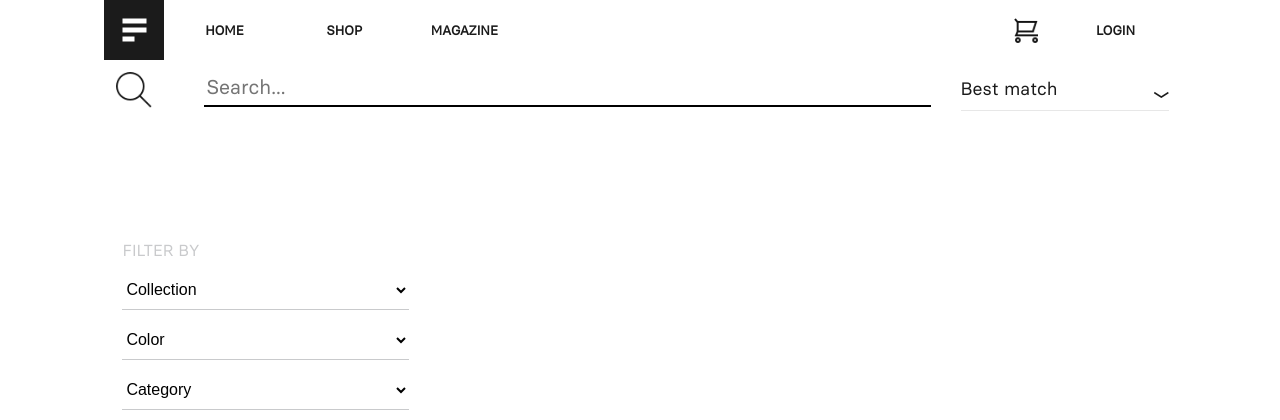
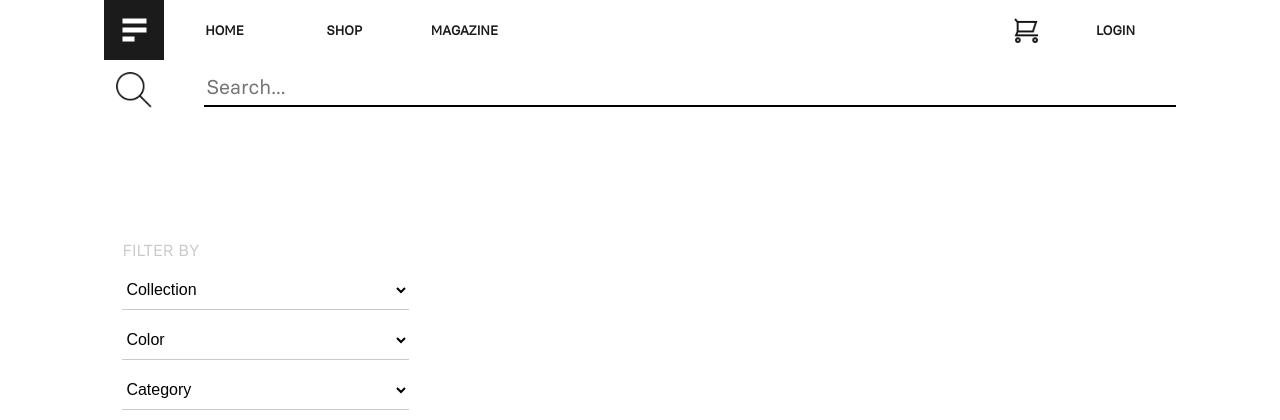
Before and after one commit to cjovignot/01_MyShop, a PHP site: page /?offset=1 in a window 1280 px wide. Shown: the top 420 px of the page. Run offline with PHP 8.4, Linux system fonts and the light colour scheme; data that the repository does not hold is empty; a stand-in replaces the project's code that opens the database connection.

Commit message:
0203 11.27

```diff
--- a/index.php
+++ b/index.php
@@ -47,9 +47,12 @@ session_start();
             </div>
             <div id="header_right_bottom">
                     <div id="nav_bar_search">
-                        <input id="search_input" type="text" placeholder="Search...">
+                        <form id="search_bar" action="">
+                            <input id="search_input" type="text" name="query" placeholder="Search...">
+                            <button hidden type="submit"></button>
+                        </form>
                         <!-- Best match déroulant -->
-                        <nav id="best_match">
+                        <!-- <nav id="best_match">
                             <ul>
                               <li class="scrolling_menu"><a href="#">Best match &ensp;</a>
                                 <ul class="sub_menu">
@@ -59,7 +62,7 @@ session_start();
                                 </ul>
                               </li>
                             </ul>
-                        </nav>
+                        </nav> -->
                     </div>
             </div>
         </div>
--- a/product_list.php
+++ b/product_list.php
@@ -51,7 +51,8 @@ session_start();
                     <?php
                 }
             } else {
-            $display_products = $pdo->query("SELECT * FROM products LIMIT 7");
+                $query = $_GET["query"] === NULL ? "" : $_GET["query"];
+            $display_products = $pdo->query("SELECT * FROM products WHERE name LIKE '%$query%' LIMIT 7");
             $resdisplay_products = $display_products->fetchAll(PDO::FETCH_ASSOC);
 
             foreach($resdisplay_products as $row) {
--- a/stylesheet.css
+++ b/stylesheet.css
@@ -57,6 +57,10 @@ header {
             background-size: 60%;
             height: 60px;
             width: 60px;
+        }
+        #search_bar {
+            display: flex;
+            width: 100%;
         }
     #header_right {
         display: flex;
```
